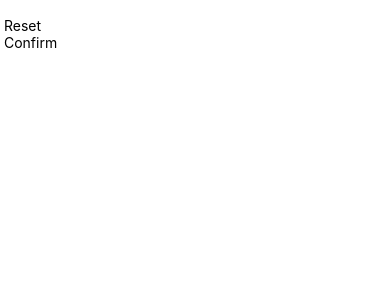
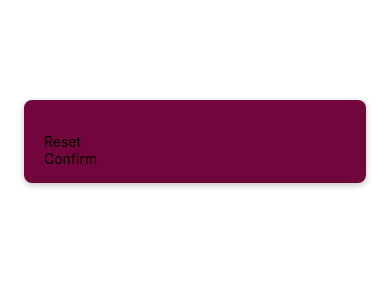
Before and after one commit to Harry-Daniel/RNGuess-Number-Game, a React Native app: screen / in a window 390 px wide. Shown: the top 300 px of the page. Built offline with nearby package versions, Linux system fonts and the light colour scheme.

Commit message:
Styling for Android & IOS

```diff
--- a/screens/StartGameScreen.js
+++ b/screens/StartGameScreen.js
@@ -1,11 +1,10 @@
-
-import { TextInput, View } from "react-native";
+import { TextInput, View, StyleSheet } from "react-native";
 import PrimaryButton from "../components/PrimaryButton";
 
 function StartGameScreen() {
   return (
-    <View>
-    <TextInput/>
+    <View style={styles.inputContaner}>
+      <TextInput />
       <PrimaryButton> Reset </PrimaryButton>
       <PrimaryButton> Confirm </PrimaryButton>
     </View>
@@ -13,3 +12,20 @@
 }
 
 export default StartGameScreen;
+
+const styles = StyleSheet.create({
+  inputContaner: {
+    marginTop: 100,
+    marginHorizontal: 24,
+    padding: 16,
+    backgroundColor: "#72063c",
+    borderRadius:8,
+    elevation:4, //Elevation is for android only
+    shadowColor:'black',
+    shadowOffset:{width:0,height:2},
+    shadowRadius:6,
+    shadowOpacity: 0.25,
+
+
+  },
+});
```
